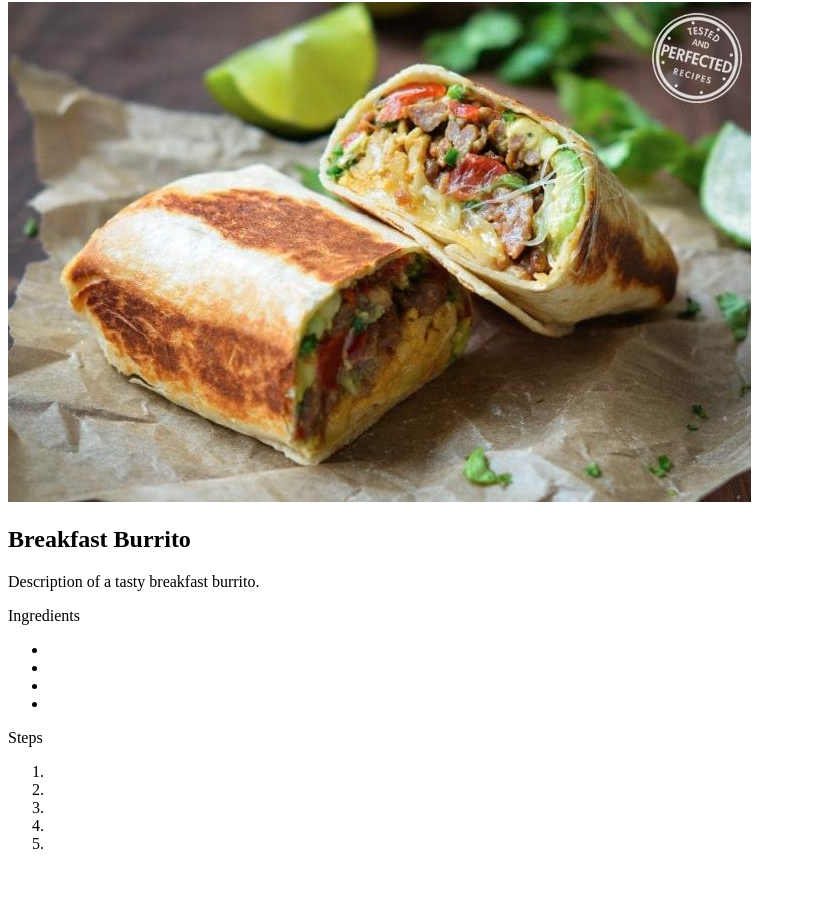
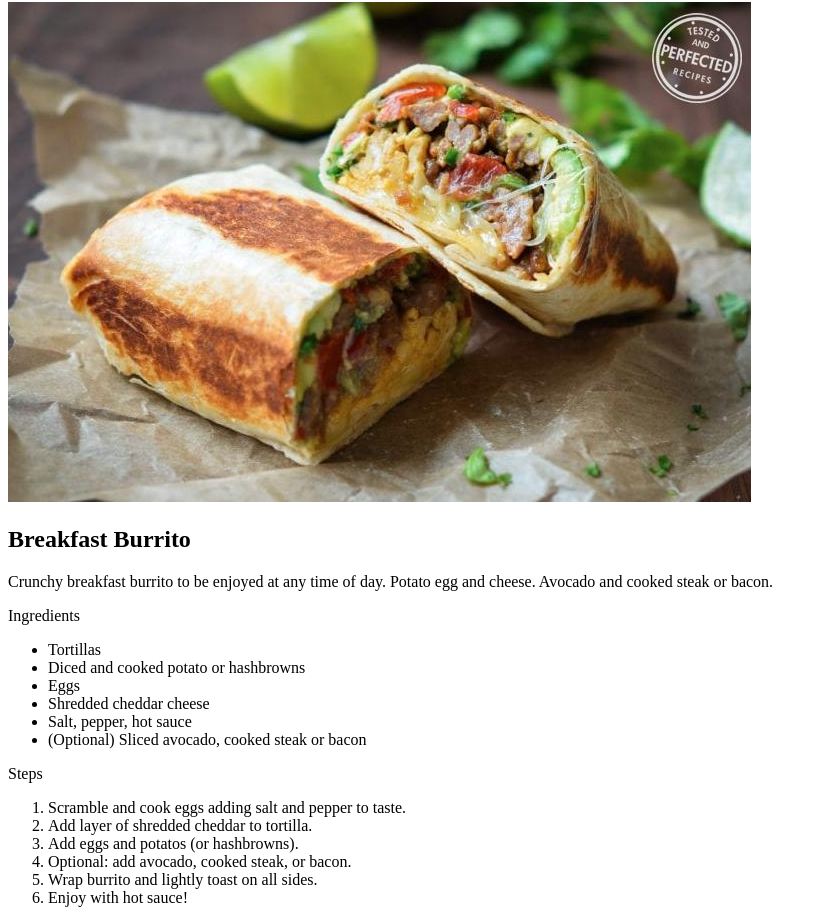
Before and after one commit to clarge/odin-recipes, a plain HTML site: page recipes/burrito.html in a window 1280 px wide. Shown: the part 78-1001 px from the top of the page, without its empty margins (0-827 px from the left). Before the commit the page ends 947 px from the top, so only its background shows below. Drawn offline with Linux system fonts and the light colour scheme.

Commit message:
Updates to burrito.html

```diff
--- a/recipes/burrito.html
+++ b/recipes/burrito.html
@@ -8,21 +8,25 @@
     <h1>Burrito Recipes</h1>
     <img src="../img/burrito.jpg" alt="Breakfast Burrito">
     <h2>Breakfast Burrito</h2>
-    <p>Description of a tasty breakfast burrito.</p>
+    <p>Crunchy breakfast burrito to be enjoyed at any time of day. Potato egg and cheese. Avocado and cooked steak or bacon.
+    </p>
     <p>Ingredients</p>
     <ul>
-        <li></li>
-        <li></li>
-        <li></li>
-        <li></li>
+        <li>Tortillas</li>
+        <li>Diced and cooked potato or hashbrowns</li>
+        <li>Eggs</li>
+        <li>Shredded cheddar cheese</li>
+        <li>Salt, pepper, hot sauce</li>
+        <li>(Optional) Sliced avocado, cooked steak or bacon</li>
     </ul>
     <p>Steps</p>
     <ol>
-        <li></li>
-        <li></li>
-        <li></li>
-        <li></li>
-        <li></li>
+        <li>Scramble and cook eggs adding salt and pepper to taste.</li>
+        <li>Add layer of shredded cheddar to tortilla.</li>
+        <li>Add eggs and potatos (or hashbrowns).</li>
+        <li>Optional: add avocado, cooked steak, or bacon.</li>
+        <li>Wrap burrito and lightly toast on all sides.</li>
+        <li>Enjoy with hot sauce!</li>
     </ol>
 </body>
 </html>
```
